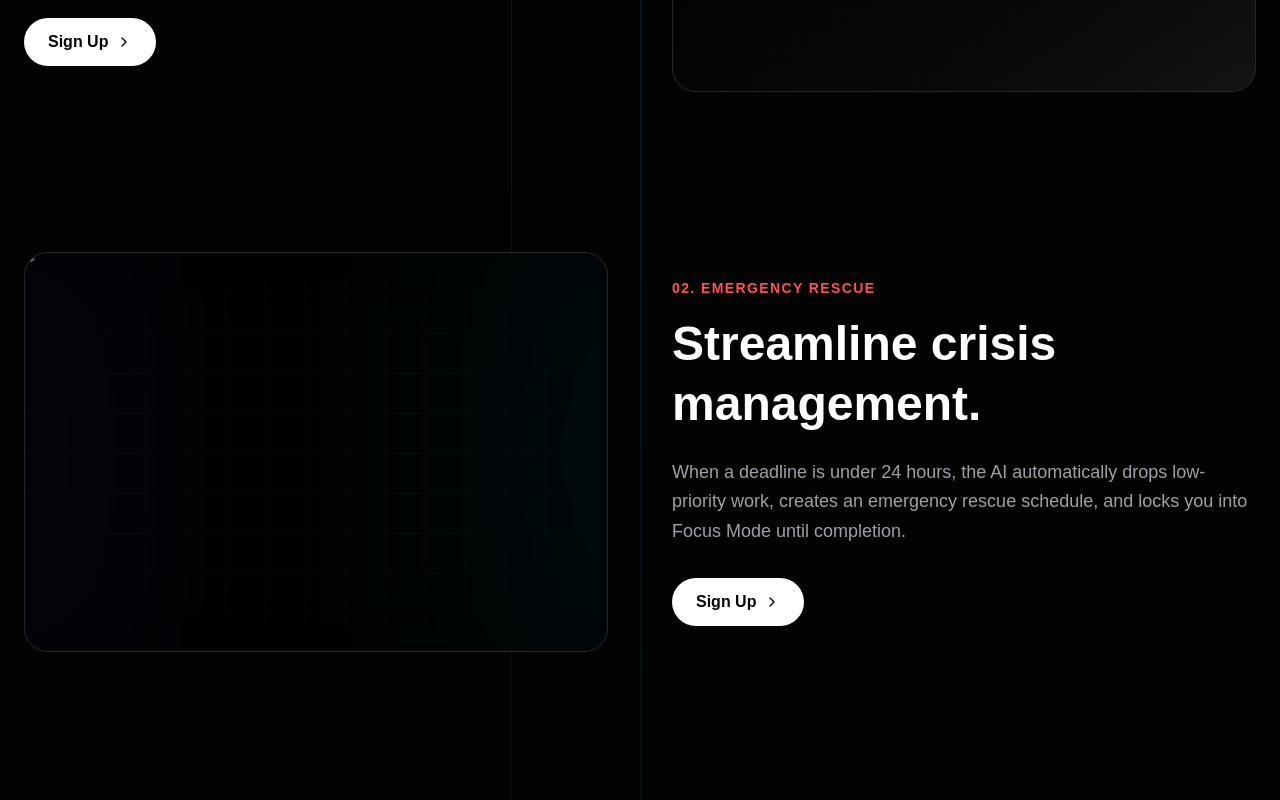
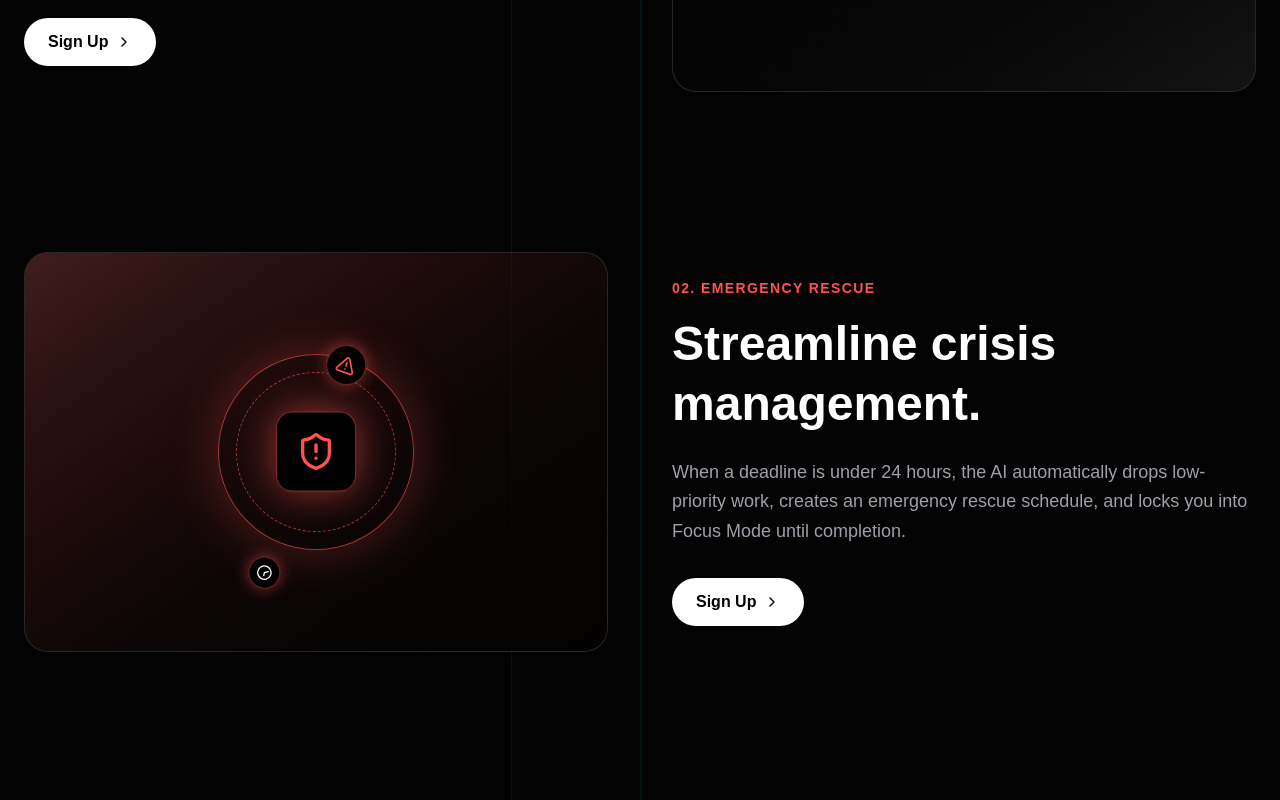
Before and after one commit to rohit200573-commits/last-minute-saver, a Next.js app in the folder frontend/: page / in a window 1280 px wide. Shown: the part 2080-2880 px from the top of the page. Built offline with nearby package versions, Linux system fonts and the light colour scheme; no server answers.

Commit message:
Add EmergencyRescueGraphic to replace empty TasksBackground3D on Landing Page

```diff
--- a/frontend/src/app/page.tsx
+++ b/frontend/src/app/page.tsx
@@ -11,6 +11,7 @@ const FocusCoach3D = dynamic(() => import('@/components/FocusCoach3D'), { ssr: f
 const ProductivityTwin3D = dynamic(() => import('@/components/ProductivityTwin3D'), { ssr: false });
 const TasksBackground3D = dynamic(() => import('@/components/TasksBackground3D'), { ssr: false });
 import Safe3D from '@/components/Safe3D';
+import EmergencyRescueGraphic from '@/components/EmergencyRescueGraphic';
 
 import { useState, useEffect } from 'react';
 
@@ -140,11 +141,8 @@ export default function LandingPage() {
               transition={{ duration: 0.8 }}
               className="h-[400px] w-full relative rounded-3xl border border-white/10 bg-white/5 overflow-hidden order-2 md:order-1"
             >
-              {/* We reuse TasksBackground3D but inside a relative container */}
               <div className="absolute inset-0">
-                <Safe3D>
-                  <TasksBackground3D />
-                </Safe3D>
+                <EmergencyRescueGraphic />
               </div>
             </motion.div>
             <motion.div
--- /dev/null
+++ b/frontend/src/components/EmergencyRescueGraphic.tsx
@@ -0,0 +1,65 @@
+'use client';
+
+import { motion } from 'framer-motion';
+import { ShieldAlert, AlertTriangle, Clock } from 'lucide-react';
+
+export default function EmergencyRescueGraphic() {
+  return (
+    <div className="w-full h-full relative flex items-center justify-center p-8 bg-gradient-to-br from-danger/20 to-black overflow-hidden">
+      {/* Background grids */}
+      <div className="absolute inset-0 bg-[linear-gradient(rgba(255,82,82,0.05)_1px,transparent_1px),linear-gradient(90deg,rgba(255,82,82,0.05)_1px,transparent_1px)] bg-[size:20px_20px] opacity-20" />
+
+      {/* Flashing Warning Background */}
+      <motion.div
+        animate={{ opacity: [0.1, 0.3, 0.1] }}
+        transition={{ duration: 2, repeat: Infinity, ease: "easeInOut" }}
+        className="absolute inset-0 bg-danger/10"
+      />
+
+      {/* Central Node */}
+      <div className="relative w-48 h-48">
+        <motion.div
+          animate={{ scale: [1, 1.1, 1], opacity: [0.5, 1, 0.5] }}
+          transition={{ duration: 2, repeat: Infinity, ease: "easeInOut" }}
+          className="absolute inset-0 rounded-full border border-danger shadow-[0_0_50px_rgba(255,82,82,0.5)]"
+        />
+
+        <motion.div
+          animate={{ rotate: 360 }}
+          transition={{ duration: 10, repeat: Infinity, ease: "linear" }}
+          className="absolute inset-4 rounded-full border border-dashed border-danger/60"
+        />
+
+        {/* Floating Core Icon */}
+        <motion.div
+          animate={{ y: [0, -5, 0] }}
+          transition={{ duration: 3, repeat: Infinity, ease: "easeInOut" }}
+          className="absolute top-1/2 left-1/2 -translate-x-1/2 -translate-y-1/2 w-20 h-20 bg-black border border-danger/50 rounded-2xl flex items-center justify-center shadow-[0_0_40px_rgba(255,82,82,0.6)] z-10"
+        >
+          <ShieldAlert className="w-10 h-10 text-danger" />
+        </motion.div>
+
+        {/* Orbiting Elements */}
+        <motion.div
+          animate={{ rotate: 360 }}
+          transition={{ duration: 6, repeat: Infinity, ease: "linear" }}
+          className="absolute inset-0 origin-center"
+        >
+          <div className="absolute -top-4 left-1/2 -translate-x-1/2 w-10 h-10 bg-black border border-danger/40 rounded-full flex items-center justify-center shadow-[0_0_15px_rgba(255,82,82,0.5)]">
+            <AlertTriangle className="w-5 h-5 text-danger" />
+          </div>
+        </motion.div>
+
+        <motion.div
+          animate={{ rotate: -360 }}
+          transition={{ duration: 8, repeat: Infinity, ease: "linear" }}
+          className="absolute -inset-6 origin-center"
+        >
+          <div className="absolute bottom-6 right-0 w-8 h-8 bg-black border border-danger/40 rounded-full flex items-center justify-center shadow-[0_0_15px_rgba(255,82,82,0.5)]">
+            <Clock className="w-4 h-4 text-white" />
+          </div>
+        </motion.div>
+      </div>
+    </div>
+  );
+}
```
